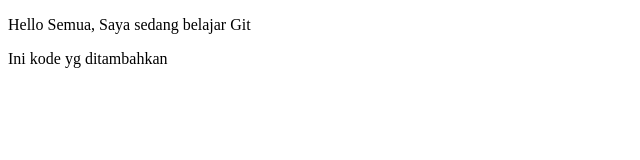
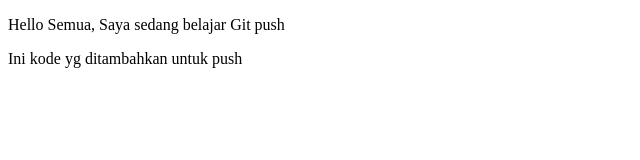
Before and after one commit to AECW85/belajar-git, a plain HTML site: page index.html in a window 1280 px wide. Shown: the whole page, without its empty margins (0-640 px from the left). Drawn offline with Linux system fonts and the light colour scheme.

Commit message:
memproses push dari master repo try01

```diff
--- a/index.html
+++ b/index.html
@@ -5,7 +5,7 @@
         <title>Belajar Git - Project 01</title>
     </head>
     <body>
-        <p>Hello Semua, Saya sedang belajar Git</p>
-<p>Ini kode yg ditambahkan</p>
+        <p>Hello Semua, Saya sedang belajar Git push</p>
+<p>Ini kode yg ditambahkan untuk push</p>
     </body>
 </html>
```
